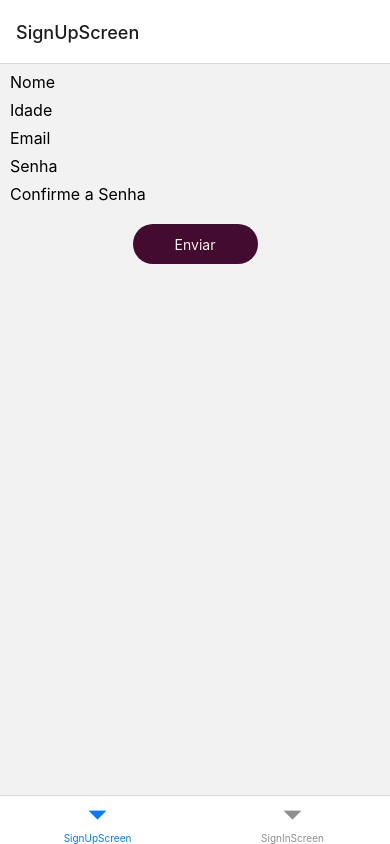
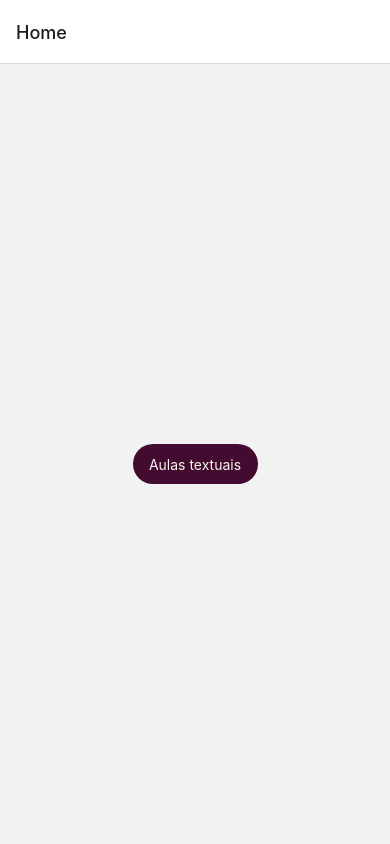
Before and after one commit to lirio-do-mato/Sharp-Learning, a React Native app in the folder App/SharpLearning/: screen / in a window 390 px wide. Built offline with nearby package versions, Linux system fonts and the light colour scheme.

Commit message:
App atualizado

```diff
--- a/App/SharpLearning/App.js
+++ b/App/SharpLearning/App.js
@@ -5,10 +5,11 @@ npm install react-native-screens react-native-safe-area-context
 npm install @react-navigation/native-stack
 npm install @react-navigation/bottom-tabs
 npm install uuid
+npm install node-sass
 */
 import React, { useState }  from 'react';
 import { SafeAreaView, ScrollView, StatusBar, Button, StyleSheet, Text, TextInput, useColorScheme, View, TouchableOpacity,} from 'react-native';
-import { NavigationContainer } from '@react-navigation/native';
+import { NavigationContainer, useFocusEffect } from '@react-navigation/native';
 import { createNativeStackNavigator } from '@react-navigation/native-stack';
 import { Colors, DebugInstructions, Header, LearnMoreLinks, ReloadInstructions,} from 'react-native/Libraries/NewAppScreen';
 import { createBottomTabNavigator } from '@react-navigation/bottom-tabs';
@@ -54,9 +55,9 @@ const styles = StyleSheet.create({
     fontWeight: '700',
   },
 });
-
 //stack navigator para mudar de telas
 const Stack = createNativeStackNavigator();
+const Stack2 = createNativeStackNavigator();
 const Tab = createBottomTabNavigator();
 
 //Função que realiza o cadastro
@@ -99,7 +100,7 @@ function send({ navigation },nome, idade, email, senha, senha2) {
               .then(res => res.text())
               .then(//se cadastrou
                 data => {alert("Usuario cadastrado com sucesso");
-                navigation.navigate('HomePage', { nome: nome, idade: idade, email: email, senha: senha });//vai para home
+                navigation.navigate('MainNav', { nome: nome, idade: idade, email: email, senha: senha });//vai para home
               })
               .catch(erro => {alert(erro)})
             }
@@ -135,7 +136,7 @@ function SignIn({ navigation },email, senha) {
               achouEmail=true;
           if(achouEmail)
             if(data[i].senha==senha)
-                  navigation.navigate('HomePage', { nome: data[i].nome, idade: data[i].idade, email: data[i].email, senha: data[i].senha});//vai para home
+              navigation.navigate('MainNav', { nome: data[i].nome, idade: data[i].idade, email: data[i].email, senha: data[i].senha});//vai para home
             else
               alert("Senha incorreta");
           else
@@ -145,52 +146,40 @@ function SignIn({ navigation },email, senha) {
     }
   }
 }
-
-/*const useFileDownloader = () => {
-  const [files, setFiles] = useState(() => []);
-
-  const download = (file) =>
-    setFiles((fileList) => [...fileList, { ...file, downloadId: uuid() }]);
-
-  const remove = (removeId) =>
-    setFiles((files) => [
-      ...files.filter((file) => file.downloadId !== removeId),
-    ]);
-
-  return [
-    (e) => download(e),
-    files.length > 0 ? (
-      <Downloader files={files} remove={(e) => remove(e)} />
-    ) : null,
-  ];
-};
-<ul className="list-group list-group-flush">
-  {files.map((file, idx) => (
-    <DownloadItem
-      key={idx}
-      removeFile={() => remove(file.downloadId)}
-      {...file}
-    />
-  ))}
-</ul>
-*/
-
-
-function search(inst){
-
+function search({ navigation }){
+  fetch('http://192.168.15.44:3001/getTxts', { //ip da maquina que roda o server
+    method: 'get',
+    headers: {
+      'Content-Type': 'application/json'
+    },
+  })
+  .then(res => res.json())
+  .then(data => {navigation.navigate('DefaultTexts', {info: data})})
+  .catch(erro => {alert(erro)})
 }
 
-function HomePage({ route, navigation }) {
+function App() {
+  return (
+    <NavigationContainer>
+      <Stack.Navigator initialRouteName="MainNav">
+        <Stack.Screen name="MainNav" component={MainNav} options={{ headerShown: false }}/>
+        <Stack.Screen name="SignPage" component={SignPage} options={{ headerShown: false }}/>
+      </Stack.Navigator>
+    </NavigationContainer>
+  );
+}
+
+function MainNav({ navigation }) {
   React.useEffect(() => navigation.addListener('beforeRemove', (e) => {
     e.preventDefault();
   }));
-  const { nome, idade, email, senha } = route.params;
-  return(
-    <Tab.Navigator>
-      <Tab.Screen name="HomeScreen" component={HomeScreen} />
-      <Tab.Screen name="Settings" component={SettingsScreen} />
-    </Tab.Navigator>
-  )
+  return (
+    <Stack2.Navigator initialRouteName="Home">
+      <Stack2.Screen name="Home" component={HomeScreen}  />
+      <Stack2.Screen name="DefaultTexts" component={TextOpt} options={{ headerShown: false }}/>
+      <Stack2.Screen name="TextSpec" component={TextSpec} options={{ headerShown: false }}/>
+    </Stack2.Navigator>
+  );
 }
 
 function SignPage({ navigation }) {
@@ -202,10 +191,31 @@ function SignPage({ navigation }) {
   )
 }
 
-function SettingsScreen() {
+function TextOpt({ route, navigation }) {
+  const { info } = route.params;
+  alert(info[0].titulo);
+  return (
+    <>
+    {
+      info.map(
+        (texto) => {
+          return
+            <View style={{ flex: 1, justifyContent: 'center', alignItems: 'center' }}>
+              <TouchableOpacity onPress={() => alert(texto.titulo)} style={styles.roundButton1}>
+                <Text style={styles.sectionButtonText}>{texto.paragrafo1}</Text>
+              </TouchableOpacity>
+            </View>
+        }
+      )
+    }
+
+    </>
+  );
+}
+function TextSpec() {
   return (
     <View style={{ flex: 1, justifyContent: 'center', alignItems: 'center' }}>
-      <Text>Settings!</Text>
+      <Text>placeholder</Text>
     </View>
   );
 }
@@ -213,13 +223,10 @@ function SettingsScreen() {
 function HomeScreen({ navigation }) {
   const [ inst, setInst ] = useState("");
   return (
-    <View style={{ flex: 1, alignItems: 'center', justifyContent: 'center' }}>
-      <Text>Instrumento: </Text>
-
-      <Button
-        title="Pesquisar"
-        onPress={() => Serch(inst)}
-      />
+    <View style={styles.sectionAlign}>
+      <TouchableOpacity onPress={() => search({ navigation })} style={styles.roundButton1}>
+        <Text style={styles.sectionButtonText}>Aulas textuais</Text>
+      </TouchableOpacity>
     </View>
   );
 }
@@ -266,15 +273,4 @@ function SignInScreen({ navigation }) {
   );
 }
 
-function App() {
-  return (
-    <NavigationContainer>
-      <Stack.Navigator initialRouteName="SignPage">
-        <Stack.Screen name="HomePage" component={HomePage} options={{ headerShown: false }}/>
-        <Stack.Screen name="SignPage" component={SignPage} options={{ headerShown: false }}/>
-      </Stack.Navigator>
-    </NavigationContainer>
-  );
-}
-
 export default App;
```
Lines whose indentation alone changed are shown as unchanged.
